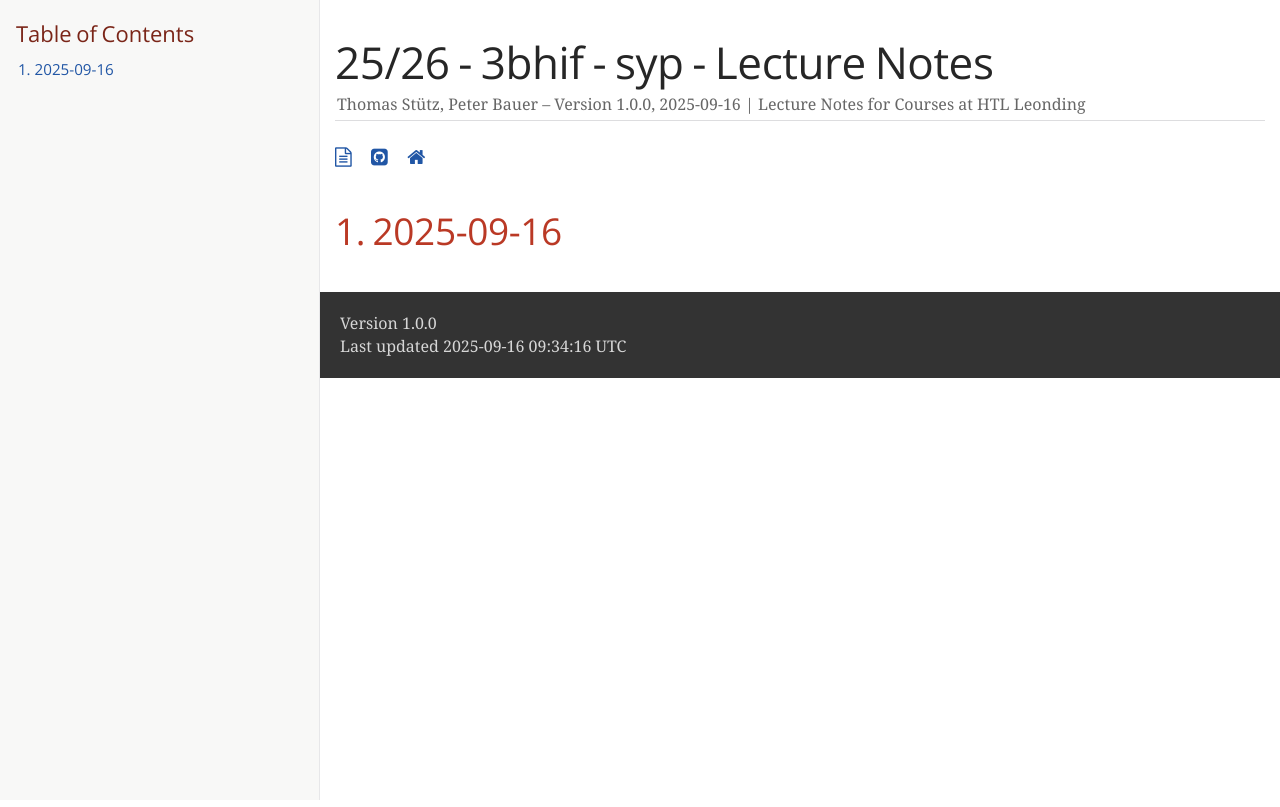
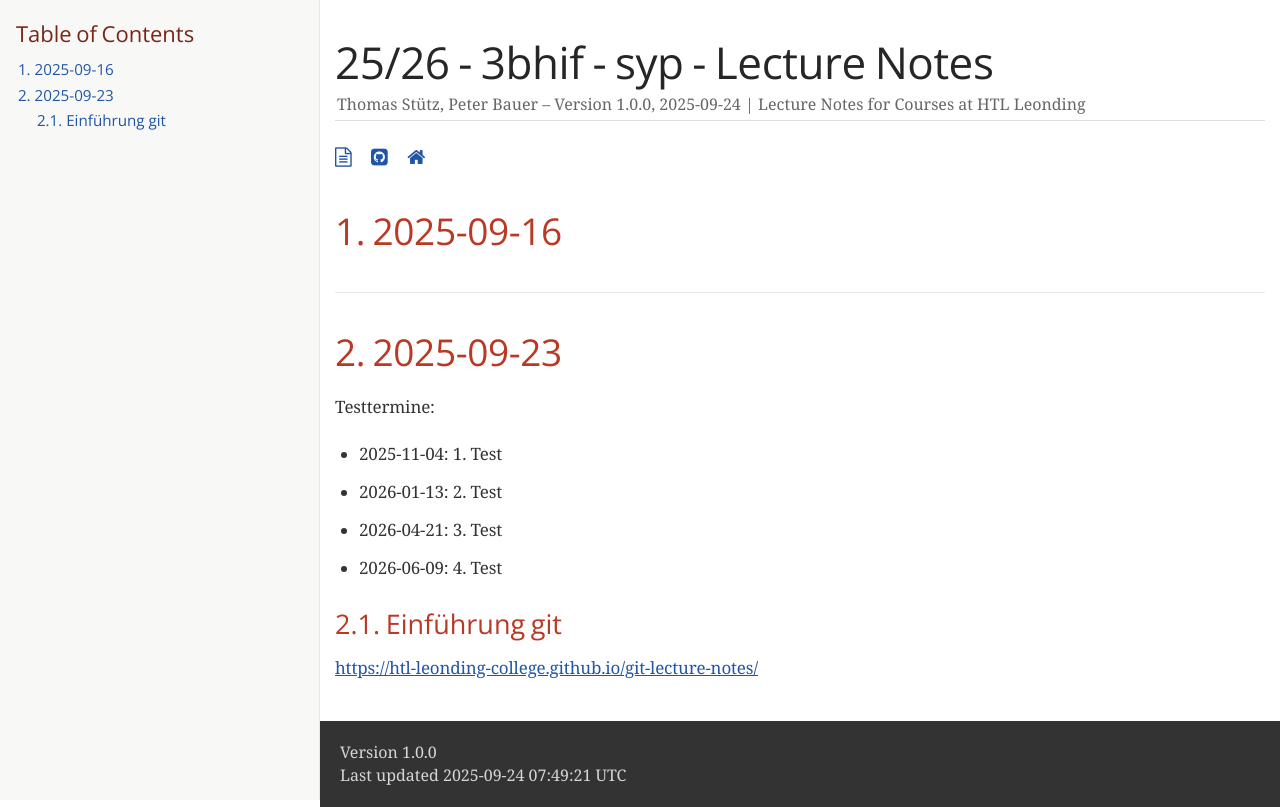
Before and after one commit to 2526-3bhif-syp/2526-3bhif-syp-lecture-notes, a plain HTML site: page index.html in a window 1280 px wide. Drawn offline with nearby package versions, Linux system fonts and the light colour scheme; a web font is replaced by a local one.

Commit message:
Deploying to gh-pages from @ 2526-3bhif-syp/2526-3bhif-syp-lecture-notes@f4725efb00742ad9473e1db8aa6505338bf5dc79 🚀

```diff
--- a/index.html
+++ b/index.html
@@ -451,13 +451,18 @@ body.book #toc,body.book #preamble,body.book h1.sect0,body.book .sect1>h2{page-b
 <div class="details">
 <span id="author" class="author">Thomas Stütz, Peter Bauer</span><br>
 <span id="revnumber">version 1.0.0,</span>
-<span id="revdate">2025-09-16</span>
+<span id="revdate">2025-09-24</span>
 <br><span id="revremark">Lecture Notes for Courses at HTL Leonding</span>
 </div>
 <div id="toc" class="toc2">
 <div id="toctitle">Table of Contents</div>
 <ul class="sectlevel1">
 <li><a href="#_2025_09_16">1. 2025-09-16</a></li>
+<li><a href="#_2025_09_23">2. 2025-09-23</a>
+<ul class="sectlevel2">
+<li><a href="#_einführung_git">2.1. Einführung git</a></li>
+</ul>
+</li>
 </ul>
 </div>
 </div>
@@ -477,11 +482,41 @@ body.book #toc,body.book #preamble,body.book h1.sect0,body.book .sect1>h2{page-b
 
 </div>
 </div>
+<div class="sect1">
+<h2 id="_2025_09_23"><a class="anchor" href="#_2025_09_23"></a>2. 2025-09-23</h2>
+<div class="sectionbody">
+<div class="paragraph">
+<p>Testtermine:</p>
+</div>
+<div class="ulist">
+<ul>
+<li>
+<p>2025-11-04: 1. Test</p>
+</li>
+<li>
+<p>2026-01-13: 2. Test</p>
+</li>
+<li>
+<p>2026-04-21: 3. Test</p>
+</li>
+<li>
+<p>2026-06-09: 4. Test</p>
+</li>
+</ul>
+</div>
+<div class="sect2">
+<h3 id="_einführung_git"><a class="anchor" href="#_einführung_git"></a>2.1. Einführung git</h3>
+<div class="paragraph">
+<p><a href="https://htl-leonding-college.github.io/git-lecture-notes/" class="bare">https://htl-leonding-college.github.io/git-lecture-notes/</a></p>
+</div>
+</div>
+</div>
+</div>
 </div>
 <div id="footer">
 <div id="footer-text">
 Version 1.0.0<br>
-Last updated 2025-09-16 09:34:16 UTC
+Last updated 2025-09-24 07:49:21 UTC
 </div>
 </div>
 </body>
```
Also changed, not shown: demo.html (+2 -2 lines), minutes-of-meeting.html (+2 -2 lines), slides/demo.html (+2 -2 lines), sysspec.html (+2 -2 lines).
